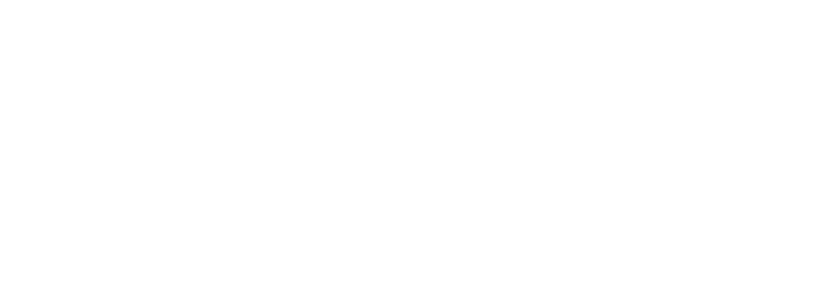
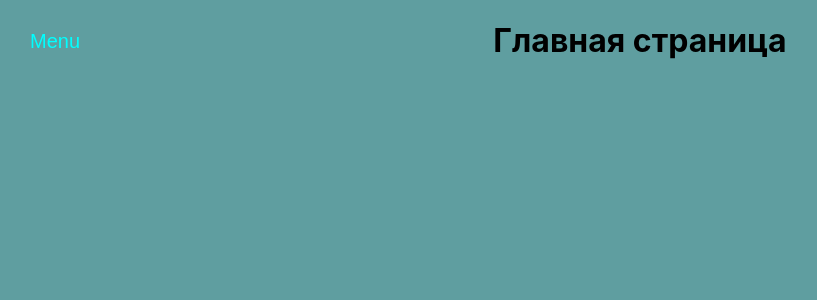
Before and after one commit to Daniil-Belousov/CA_React_App, a React (Create React App) app: page / in a window 1280 px wide. Shown: the top 300 px of the page, without its empty margins (0-817 px from the left). Built offline with nearby package versions, Linux system fonts and the light colour scheme.

Commit message:
seventh task

```diff
--- a/src/App.css
+++ b/src/App.css
@@ -36,7 +36,6 @@
   left: 30px;
   text-align: start;
   padding: 0;
-  display: flex;
   flex-direction: column;
 }
 
--- a/src/NavBar.tsx
+++ b/src/NavBar.tsx
@@ -1,4 +1,3 @@
-import React from 'react';
 import { useState } from 'react'
 import { Link } from 'react-router-dom';
 
@@ -20,10 +19,10 @@ const NavBar = (): JSX.Element => {
     <>
       {!isOpen ? <button className='menuBtn' onClick={() => setOpen(!isOpen)}>Menu</button>
       : <button style={{color: 'red'}} className='menuBtn' onClick={() => setOpen(!isOpen)}>Close</button>}
-      <div className='list' style={!isOpen ? {visibility: 'hidden'} : {visibility: 'visible'}}>
+      <div className='list' style={!isOpen ? {display: 'none'} : {display: 'flex'}}>
         <>
         {isOpen ? navArr.map(item => {
-          return <Link to={`${item.path}`} className='item'>{item.text}</Link>
+          return <Link to={item.path} key={item.path} className='item' onClick={() => setOpen(false)}>{item.text}</Link>
         }) : null}
         </>
       </div>
--- a/src/index.css
+++ b/src/index.css
@@ -1,4 +1,7 @@
 body {
+  width: 100vw;
+  height: 100vh;
+  background-color:cadetblue;
   margin: 0;
   font-family: -apple-system, BlinkMacSystemFont, 'Segoe UI', 'Roboto', 'Oxygen',
     'Ubuntu', 'Cantarell', 'Fira Sans', 'Droid Sans', 'Helvetica Neue',
--- a/src/index.tsx
+++ b/src/index.tsx
@@ -1,17 +1,81 @@
-import React from 'react';
-import ReactDOM from 'react-dom/client';
+import { createRef } from 'react';
+import { createRoot } from 'react-dom/client';
 import './index.css';
-import App from './App';
+import './App.css';
 import reportWebVitals from './reportWebVitals';
+import Main from './pages/Main';
+import About from './pages/About';
+import { createBrowserRouter, RouterProvider, useLocation, useOutlet } from 'react-router-dom';
+import { SwitchTransition, CSSTransition  } from 'react-transition-group';
+import NavBar from './NavBar';
 
-const root = ReactDOM.createRoot(
-  document.getElementById('root') as HTMLElement
+interface RoutesI {
+  path: string,
+  name: string,
+  element: JSX.Element,
+  nodeRef: any
+}
+
+const routes: RoutesI[] = [
+  {
+    path: "/",
+    name: 'Main',
+    element: <Main/>,
+    nodeRef: createRef(),
+  },
+  {
+    path: "/about",
+    name: 'About',
+    element: <About/>,
+    nodeRef: createRef(),
+  },
+];
+
+const router = createBrowserRouter([
+  {
+    path: '/',
+    element: <Example/>,
+    children: routes.map((route) => ({
+      index: route.path === '/',
+      path: route.path === '/' ? undefined : route.path,
+      element: route.element,
+    })),
+  }
+])
+
+function Example() {
+  const location = useLocation();
+  const currentOutlet = useOutlet();
+
+  const { nodeRef } = routes.find((route) => route.path === location.pathname) ?? {}
+
+  return (
+    <body>
+      <NavBar/>
+    <div>
+    <SwitchTransition>
+        <CSSTransition
+          key={location.pathname}
+          nodeRef={nodeRef}
+          timeout={300}
+          classNames="page"
+          unmountOnExit
+        >
+          {(state) => (
+            <div ref={nodeRef} className="page">
+              {currentOutlet}
+            </div>
+          )}
+        </CSSTransition>
+      </SwitchTransition>
+    </div>
+  </body>
 );
-// root.render(
-//   <React.StrictMode>
-//     <App />
-//   </React.StrictMode>
-// );
+};
+
+const container = document.getElementById('root') as Element | DocumentFragment;
+const root = createRoot(container)
+root.render(<RouterProvider router={router} />)
 
 // If you want to start measuring performance in your app, pass a function
 // to log results (for example: reportWebVitals(console.log))
--- a/src/pages/About.tsx
+++ b/src/pages/About.tsx
@@ -1,11 +1,7 @@
-import React from "react"
-import NavBar from "../NavBar"
-
 const About = (): JSX.Element => {
   return (
     <>
-      <NavBar/>
-      <h1 style={{color: 'black'}}>О нас</h1>
+      <h1 style={{color: 'black',  position: 'absolute', left: '50%', transform: 'translateX(-50%)'}}>О нас</h1>
     </>
   )
 }
--- a/src/pages/Main.tsx
+++ b/src/pages/Main.tsx
@@ -1,11 +1,7 @@
-import React from "react"
-import NavBar from "../NavBar"
-
 const Main = (): JSX.Element => {
   return (
     <>
-      <NavBar/>
-      <h1 style={{color: 'black'}}>Главная страница</h1>
+      <h1 style={{color: 'black', position: 'absolute', left: '50%', transform: 'translateX(-50%)'}}>Главная страница</h1>
     </>
   )
 }
```
Also changed, not shown: src/App.tsx (+78 -82 lines).
